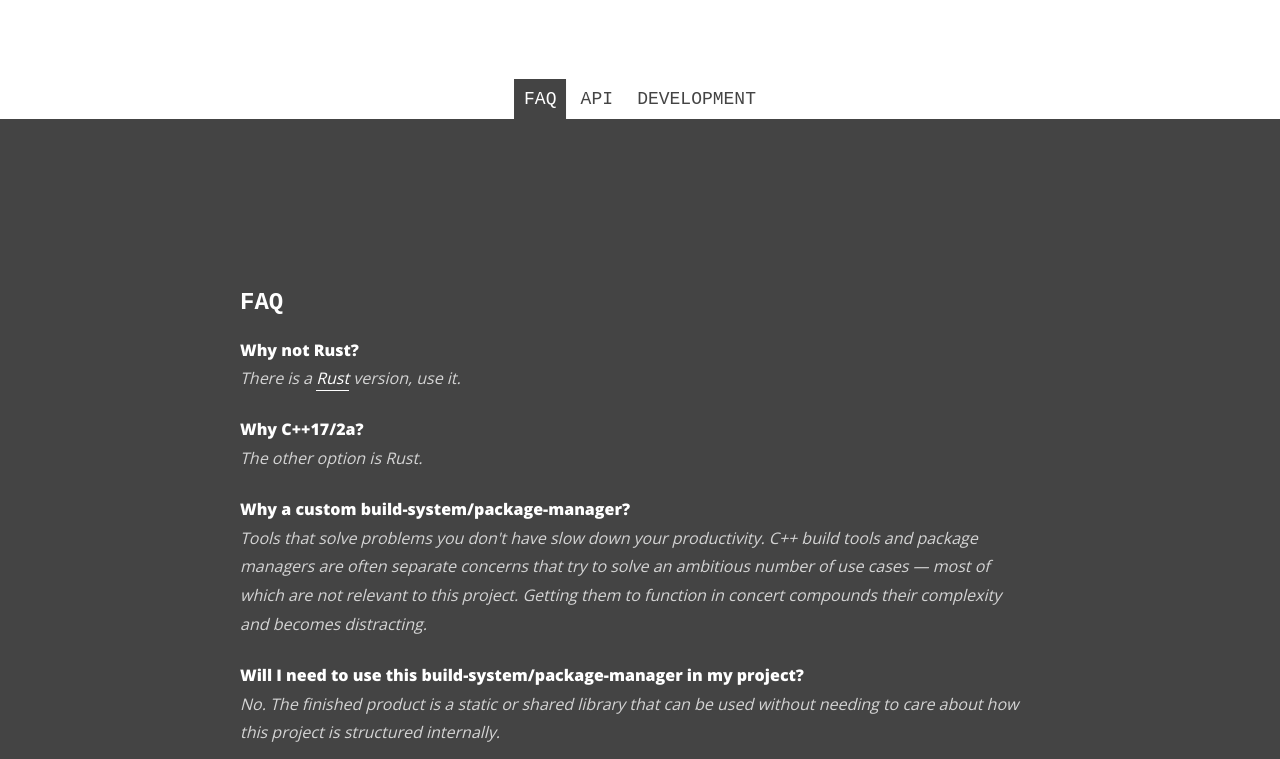
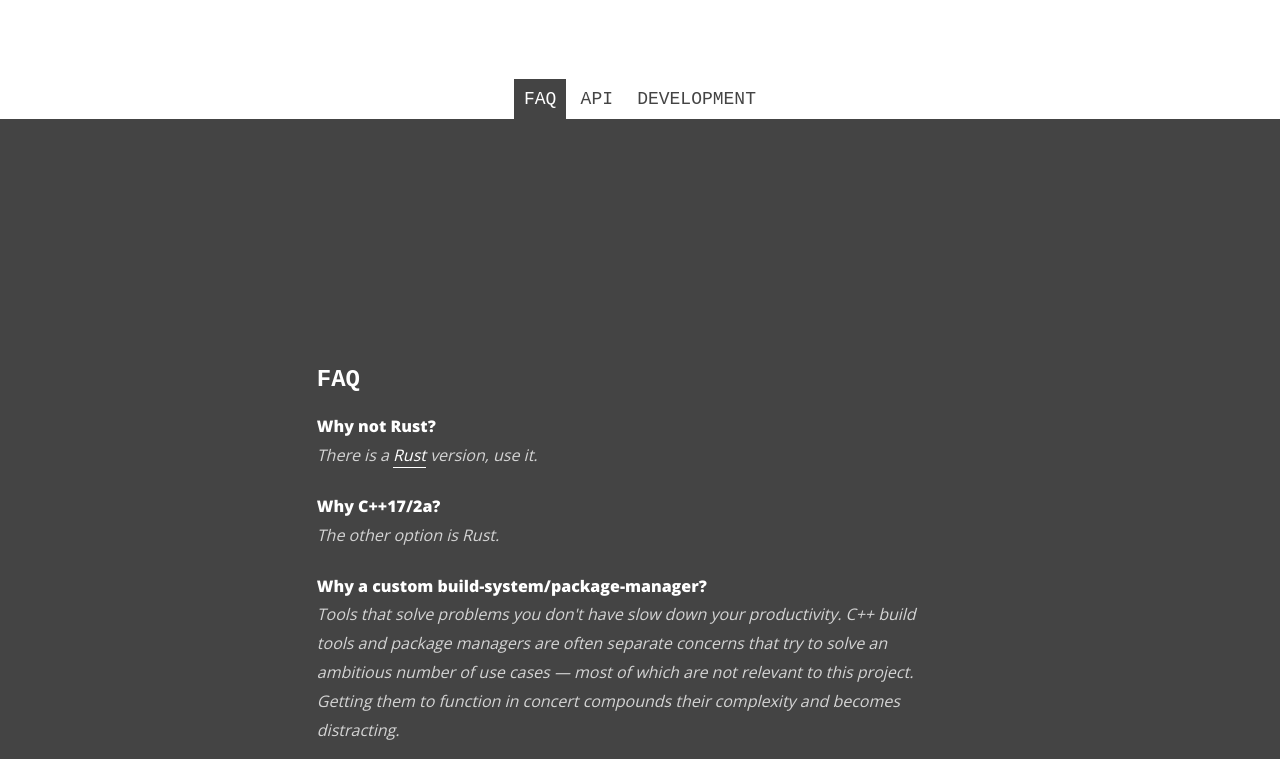
Before and after one commit to hypercore-cxx/datcxx.github.io, a plain HTML site: page index.html in a window 1280 px wide. Shown: the part 461-1220 px from the top of the page. Drawn offline with nearby package versions, Linux system fonts and the light colour scheme; a web font is replaced by a local one.

Commit message:
improve docs

```diff
--- a/index.css
+++ b/index.css
@@ -60,6 +60,7 @@ main {
   max-width: 800px;
   color: white;
   margin: 100px auto;
+  padding: 6%;
 }
 
 nav {
@@ -67,6 +68,7 @@ nav {
   bottom: 0px;
   left: 50%;
   transform: translate(-50%, 0);
+  min-width: 400px;
 }
 
 nav a, nav a:visited {
@@ -91,6 +93,7 @@ code {
   background: #222;
   display: inline-block;
   padding: 2px 8px;
+  overflow: auto;
 }
 
 pre code {
@@ -114,6 +117,5 @@ pre code {
 }
 
 .half, .full {
-  min-width: 500px;
   padding-right: 20px;
 }
```
